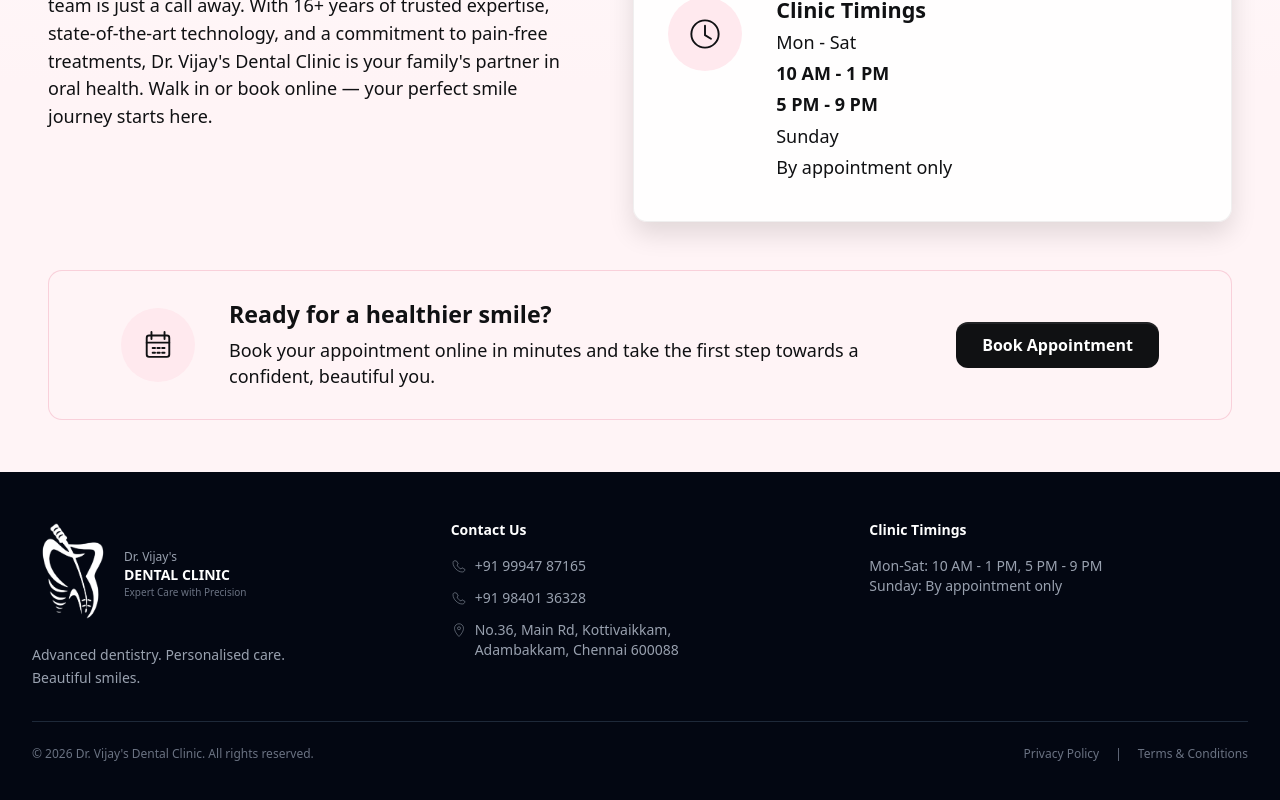
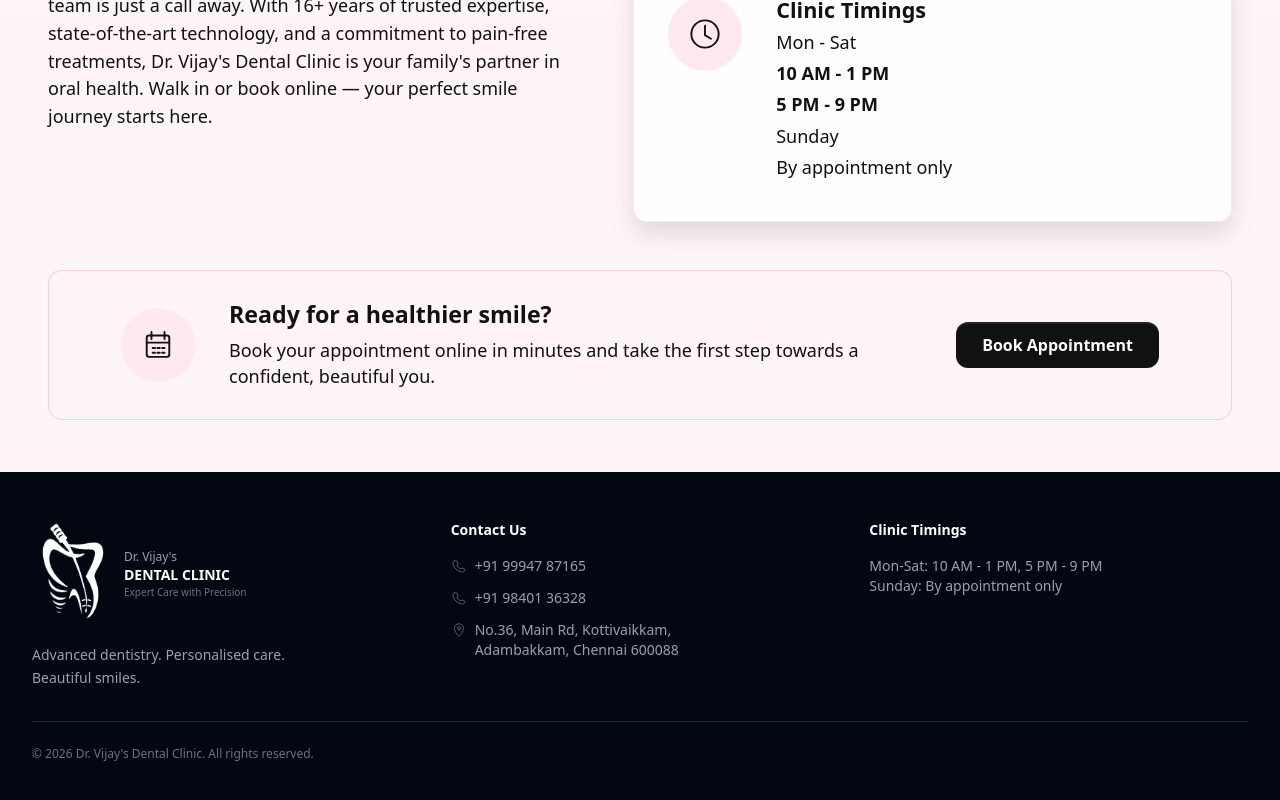
Before and after one commit to tamizhpktech/vijaydentalwebsite, a Next.js app: page / in a window 1280 px wide. Shown: the part 5600-6400 px from the top of the page. Built offline with nearby package versions, Linux system fonts and the light colour scheme.

Commit message:
Update Footer.tsx

```diff
--- a/components/Footer.tsx
+++ b/components/Footer.tsx
@@ -36,11 +36,6 @@ export default function Footer() {
 
         <div className="mt-8 flex flex-col items-center justify-between border-t border-gray-800 pt-6 text-xs text-gray-500 md:flex-row">
           <p>&copy; {new Date().getFullYear()} Dr. Vijay&apos;s Dental Clinic. All rights reserved.</p>
-          <div className="mt-2 flex gap-4 md:mt-0">
-            <span>Privacy Policy</span>
-            <span>|</span>
-            <span>Terms &amp; Conditions</span>
-          </div>
         </div>
       </div>
     </footer>
```
